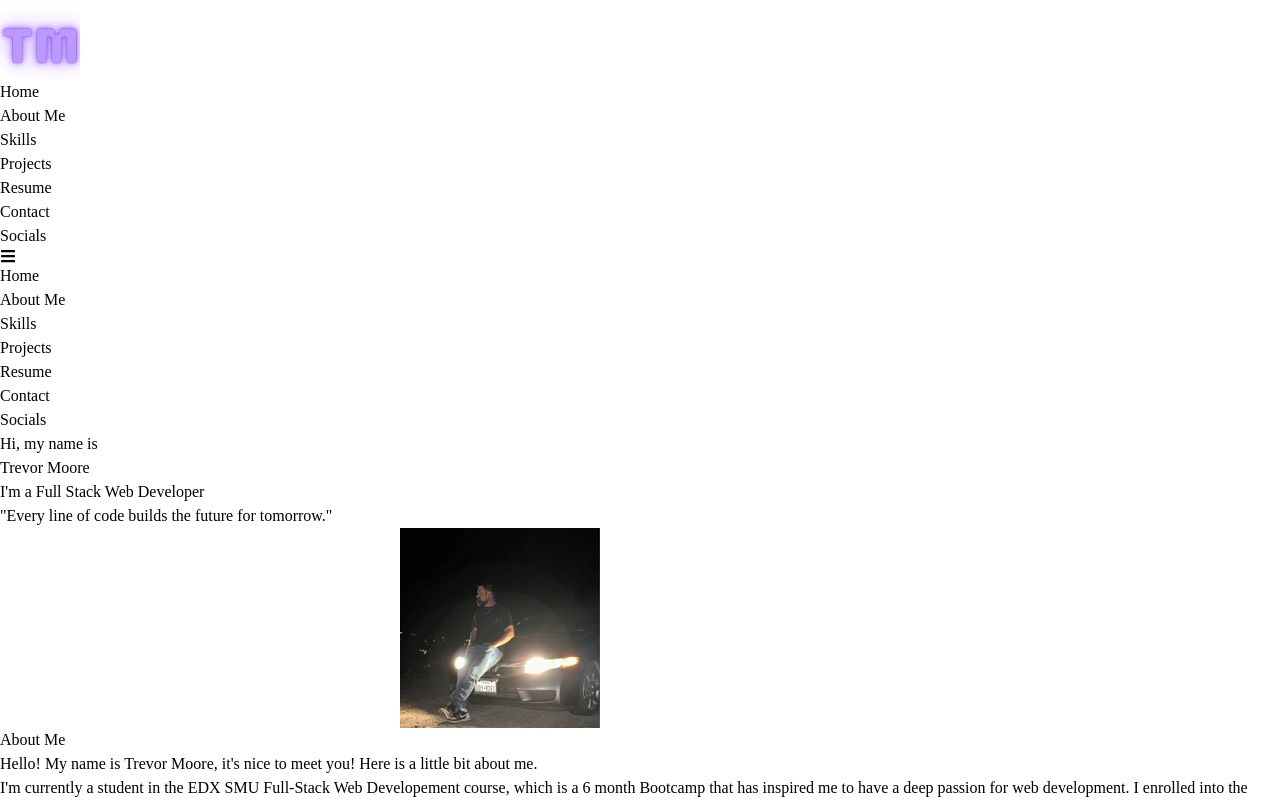
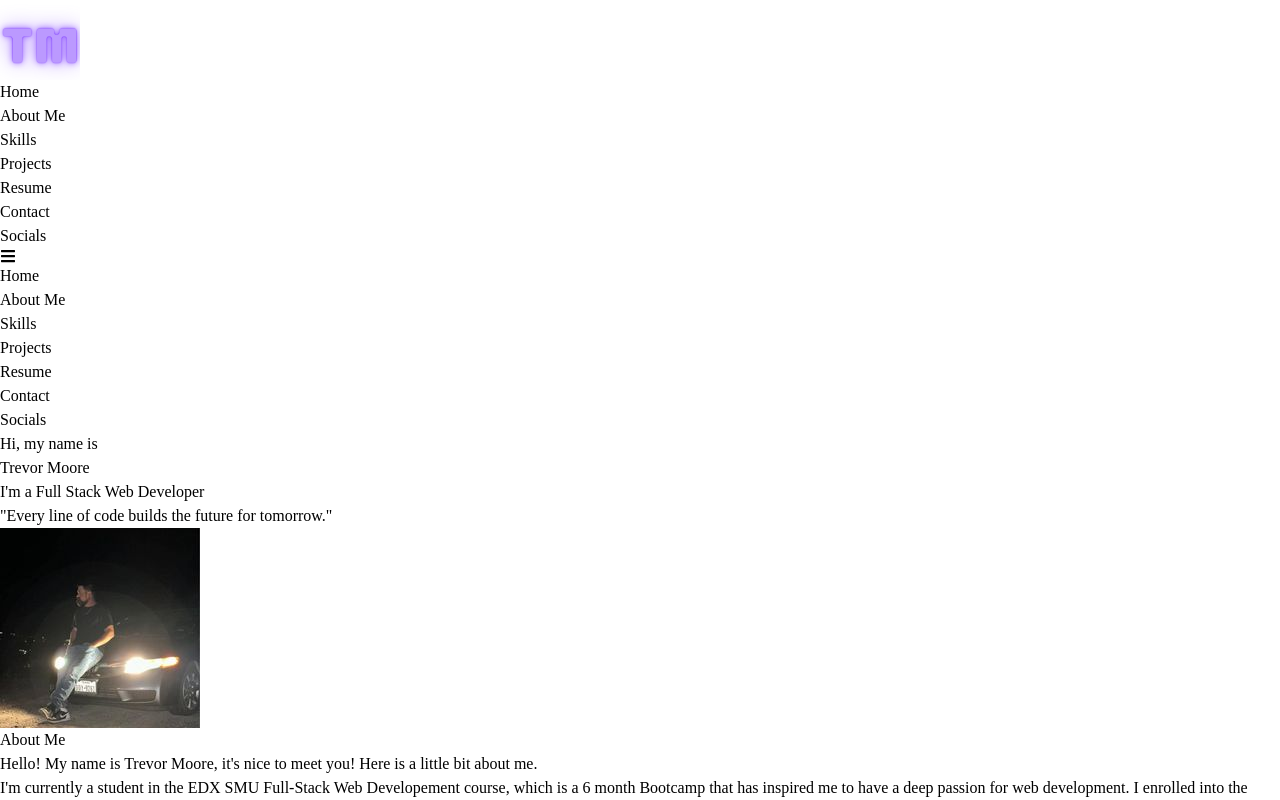
Before and after one commit to Treevyy/React-Portfolio, a React (Vite) app in the folder Develop/: page / in a window 1280 px wide. Shown: the top 800 px of the page. Built offline with nearby package versions, Linux system fonts and the light colour scheme.

Commit message:
Changed photo settings to show up on all divices

```diff
--- a/Develop/src/componets/Home.jsx
+++ b/Develop/src/componets/Home.jsx
@@ -11,7 +11,7 @@ const Home = () => {
           <h2 className='text-4xl sm:text-7xl font-bold text-[#8892b0]'>I'm a Full Stack Web Developer </h2>
           <p className='text-[#8892b0] py-4 max-w-700px'>"Every line of code builds the future for tomorrow."
           </p>
-          <div className='flex-shrink-0 mt-8 md:mt-0' style={{ marginLeft: '25rem' }}>
+          <div className='flex-shrink-0 mt-8 md:mt-0 md:ml-8'>
               <img src={profilepic} alt="Picture of me leaning on the front of my car" className='rounded-full w-32 h-32 sm:w-40 sm:h-40 md:w-48 md:h-48 object-cover' />
             </div>
         </div>
```
